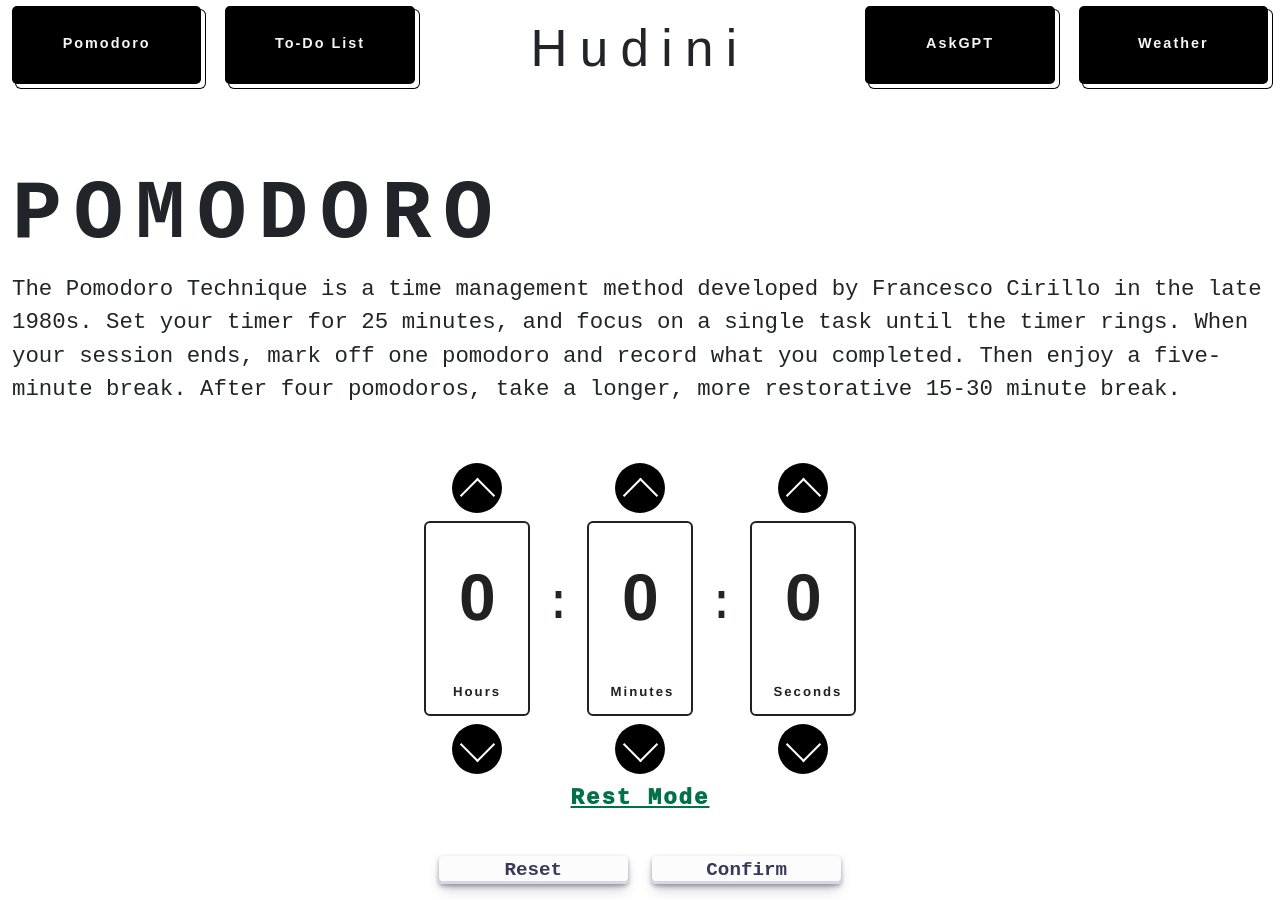
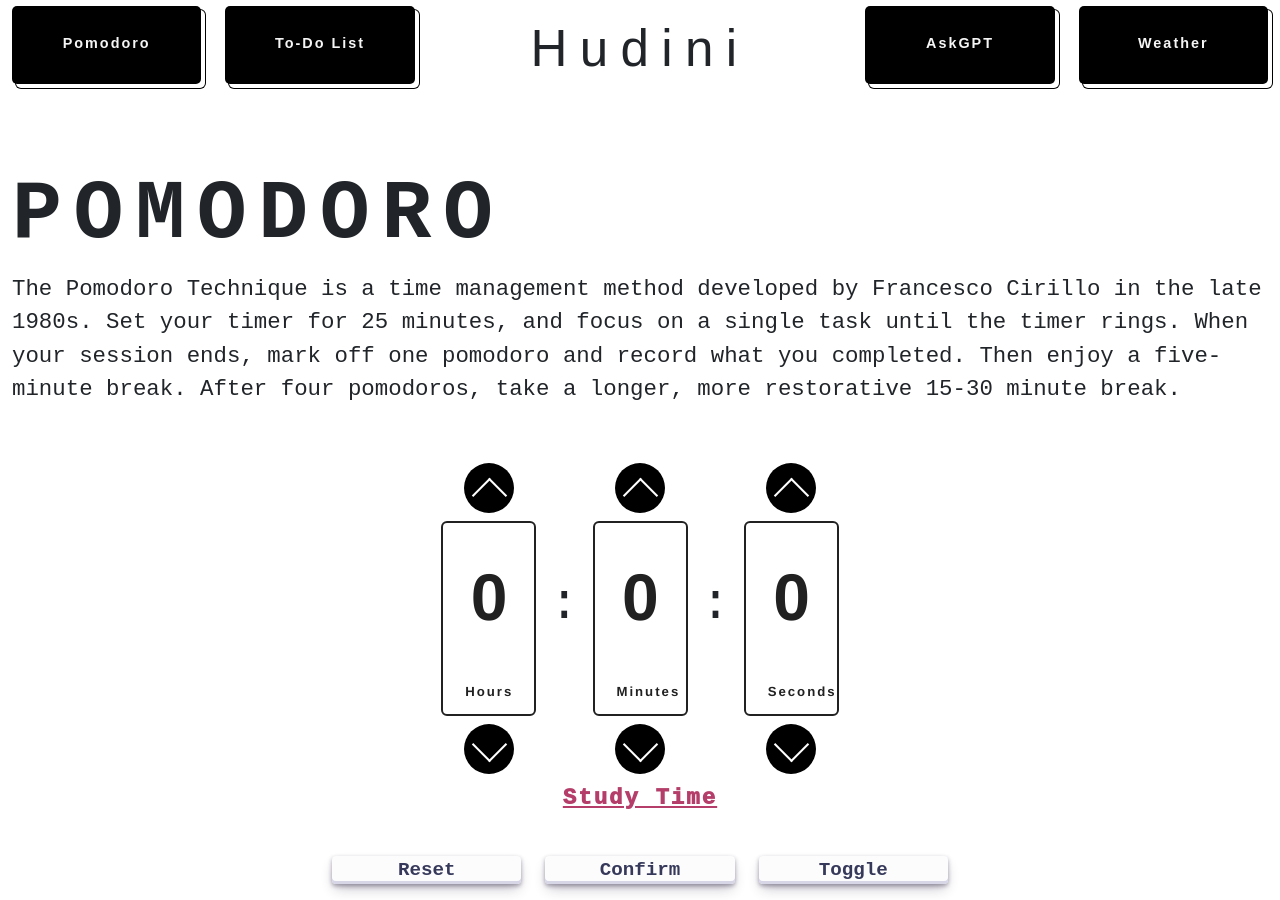
Before and after one commit to timtaifung/Hudini, a React (Create React App) app: page / in a window 1280 px wide. Built offline with nearby package versions, Linux system fonts and the light colour scheme; a web font is replaced by a local one.

Commit message:
Transition Smooth Complete finally

```diff
--- a/package.json
+++ b/package.json
@@ -14,6 +14,7 @@
     "react-redux": "^9.0.4",
     "react-router-dom": "^6.21.0",
     "react-scripts": "5.0.1",
+    "react-spring": "^9.7.3",
     "redux": "^5.0.0",
     "web-vitals": "^2.1.4"
   },
--- a/src/ActionTypes/actionTypes.js
+++ b/src/ActionTypes/actionTypes.js
@@ -6,8 +6,7 @@ export const INCREMENT_HOUR = 'INCREMENT_HOUR';
 export const DECREMENT_HOUR = 'DECREMENT_HOUR';
 export const RESET_COUNTER = 'RESET_COUNTER';
 export const SET_ALERT = 'SET_ALERT';
-export const SET_STUDY = 'SET_STUDY';
-export const SET_REST = 'SET_REST';
+export const SET_TOGGLE = 'SET_TOGGLE';
 
 export const incrementSecond = () => ({ type: INCREMENT_SECOND });
 export const decrementSecond = () => ({ type: DECREMENT_SECOND });
@@ -16,6 +15,5 @@ export const decrementMinute = () => ({ type: DECREMENT_MINUTE });
 export const incrementHour = () => ({ type: INCREMENT_HOUR });
 export const decrementHour = () => ({ type: DECREMENT_HOUR });
 export const resetCounter = () => ({ type: RESET_COUNTER });
-export const setStudy = () => ({ type: SET_STUDY });
-export const setRest = () => ({ type: SET_REST });
+export const setToggle = () => ({ type: SET_TOGGLE });
 export const setAlert = (message) => ({ type: SET_ALERT, payload: message });
--- a/src/Components/Pomodoro/PomoSetStudy.js
+++ b/src/Components/Pomodoro/PomoSetStudy.js
@@ -59,7 +59,7 @@ function PomoSetStudy(){
                     <div className="row button-down" onClick={() =>dispatch(decrementSecond())}></div>
                 </div>
             </div>
-            <div className="row pomo-mode">
+            <div className="row pomo-mode study-text">
                 <p>Study Time</p>
             </div>
 
--- a/src/Components/Pomodoro/PomodoroMain.js
+++ b/src/Components/Pomodoro/PomodoroMain.js
@@ -1,14 +1,40 @@
-import "./Pomodoro.css"
+import "./Pomodoro.css";
 import PomoSetStudy from "./PomoSetStudy";
 import IntroButton from "../Introduction/IntroButton";
 import PomoSetRest from "./PomoSetRest";
-import {resetCounter} from "../../ActionTypes/actionTypes";
-import {useDispatch, useSelector} from "react-redux";
+import { resetCounter, setToggle } from "../../ActionTypes/actionTypes";
+import { useDispatch, useSelector } from "react-redux";
+import { useTransition, animated, useSpringRef } from "react-spring";
+import { useEffect, useState } from "react";
 
-function Pomodoro(){
-    const state =useSelector(state => state.pomodoro);
+function Pomodoro() {
+    const [isTransitioning, setTransitioning] = useState(false);
+    const state = useSelector((state) => state.pomodoro);
     const dispatch = useDispatch();
-    return(
+    const transRefEnter = useSpringRef();
+    const transRefLeave = useSpringRef();
+
+    const transitionsEnter = useTransition(state.currentMode, {
+        ref: transRefEnter,
+        keys: null,
+        from: { opacity: 0, transform: 'translate3d(100%,0,0)' },
+        enter: { opacity: 1, transform: 'translate3d(0%,0,0)' },
+        onRest: () => setTransitioning(false),
+    });
+
+    const transitionsLeave = useTransition(state.currentMode, {
+        ref: transRefLeave,
+        keys: null,
+        leave: { opacity: 0, transform: 'translate3d(-50%,0,0)' },
+    });
+
+    useEffect(() => {
+        setTransitioning(true);
+        transRefEnter.start();
+        transRefLeave.start();
+    }, [state.currentMode]);
+
+    return (
         <div className="pomodoro-container container">
             <div className="row pomodoro-title">
                 <p>POMODORO</p>
@@ -17,19 +43,30 @@ function Pomodoro(){
                 <p>The Pomodoro Technique is a time management method developed by Francesco Cirillo in the late 1980s. Set your timer for 25 minutes, and focus on a single task until the timer rings. When your session ends, mark off one pomodoro and record what you completed. Then enjoy a five-minute break. After four pomodoros, take a longer, more restorative 15-30 minute break.</p>
             </div>
             <div className="row">
-                <PomoSetRest/>
+                {transitionsLeave((style, currentMode) => (
+                    <animated.div key={currentMode} style={style}>
+                        {transitionsEnter((style, currentMode) => (
+                            <animated.div key={currentMode} style={style}>
+                                {currentMode === 0 ? <PomoSetStudy /> : <PomoSetRest />}
+                            </animated.div>
+                        ))}
+                    </animated.div>
+                ))}
             </div>
+
             <div className="row pomo-buttom">
-                <div className="col-2" onClick ={() =>dispatch(resetCounter())}>
+                <div className="col-2" onClick={() => dispatch(resetCounter())}>
                     <IntroButton title="Reset" />
                 </div>
                 <div className="col-2">
-                    <IntroButton title="Confirm"/>
+                    <IntroButton title="Confirm" />
+                </div>
+                <div className="col-2" onClick={() => dispatch(setToggle())}>
+                    <IntroButton title="Toggle" />
                 </div>
             </div>
-
         </div>
-    )
+    );
 }
 
 export default Pomodoro;
--- a/src/Reducers/pomodoroReducers.js
+++ b/src/Reducers/pomodoroReducers.js
@@ -7,8 +7,7 @@ import {
     DECREMENT_HOUR,
     RESET_COUNTER,
     SET_ALERT,
-    SET_STUDY,
-    SET_REST,
+    SET_TOGGLE,
 } from '../ActionTypes/actionTypes';
 
 const initialState = {
@@ -23,15 +22,10 @@ const initialState = {
 
 const pomodoroReducer = (state =initialState,action) =>{
     switch(action.type){
-        case SET_STUDY:
+        case SET_TOGGLE:
             return{
                 ...state,
-                currentMode: 0,
-            }
-        case SET_REST:
-            return{
-                ...state,
-                currentMode: 1,
+                currentMode: state.currentMode === 0 ? 1 : 0,
             }
         case INCREMENT_HOUR:
             return{
```
Also changed, not shown: 1 other file (tests, documents, lock files or other folders).
